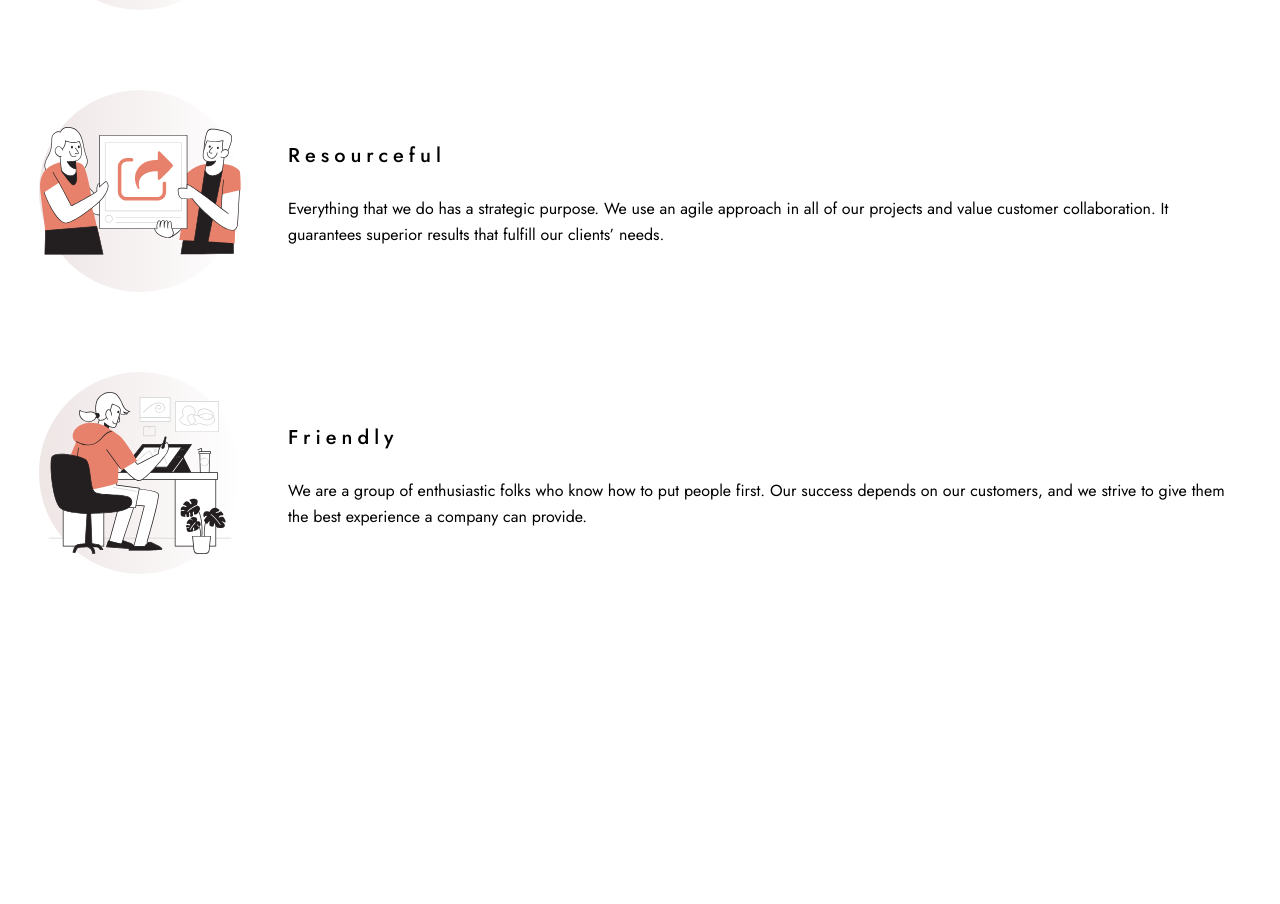
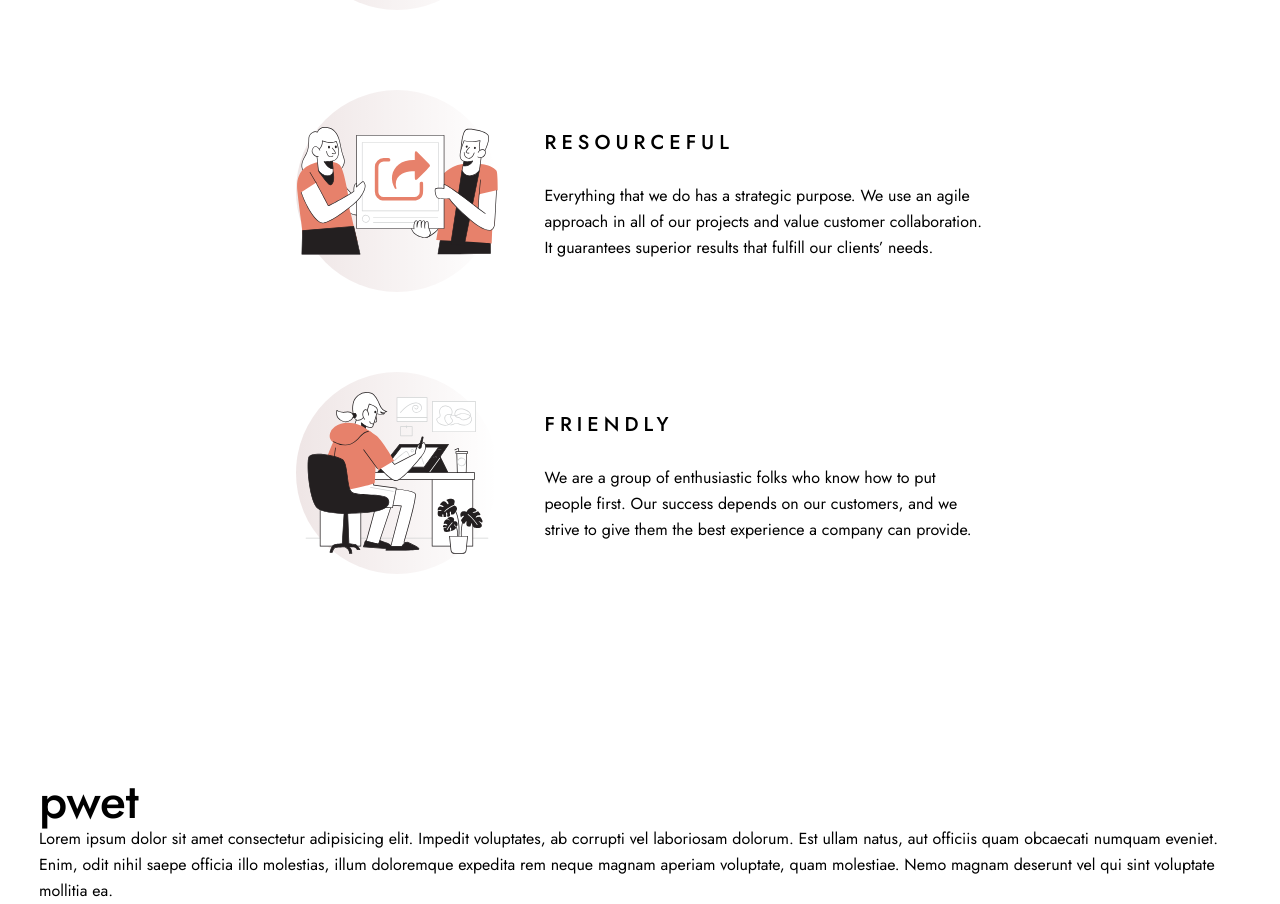
Before and after one commit to pierrolabo/designomultipagewebsite, a React (Create React App) app: page / in a window 1280 px wide. Shown: the part 2080-2984 px from the top of the page. Before the commit the page ends 2738 px from the top, so only its background shows below. Built offline with nearby package versions, Linux system fonts and the light colour scheme.

Commit message:
home quality done for all devices

```diff
--- a/src/App.js
+++ b/src/App.js
@@ -35,6 +35,10 @@ function App() {
         strive to give them the best experience a company can provide."
         image={IllustrationResourceful} />
      </section>
+     <section>
+       <h1>pwet</h1>
+       <p>Lorem ipsum dolor sit amet consectetur adipisicing elit. Impedit voluptates, ab corrupti vel laboriosam dolorum. Est ullam natus, aut officiis quam obcaecati numquam eveniet. Enim, odit nihil saepe officia illo molestias, illum doloremque expedita rem neque magnam aperiam voluptate, quam molestiae. Nemo magnam deserunt vel qui sint voluptate mollitia ea.</p>
+     </section>
      </main>
     </div>
   );
--- a/src/Home.scss
+++ b/src/Home.scss
@@ -6,6 +6,13 @@
     padding: 0 24px;
     @media(min-width: $breakpoint-tablet) {
         padding: 0 0;
+        max-width: 689px;
+
+    }
+    @media(min-width: $breakpoint-desktop) {
+        flex-direction: row;
+        height: 412px;
+        max-width: 1111px;
     }
 
 }
--- a/src/components/Quality/Quality.scss
+++ b/src/components/Quality/Quality.scss
@@ -10,6 +10,13 @@
     @media(min-width: $breakpoint-tablet) {
         flex-direction: row;
         height: 202px;
+    }
+    @media(min-width: $breakpoint-desktop) {
+        flex-direction: column;
+        height: 202px;
+        &:not(:first-child) {
+            margin-left: 30px;
+        }
     }
     &--image {
         background-image: url('../../assets/shared/desktop/bg-pattern-small-circle.svg');
@@ -24,14 +31,26 @@
             align-items: flex-start;
             padding-left: 47px;
         }
+        @media(min-width: $breakpoint-desktop) {
+            align-items: center;
+            padding-left: 0;
+        }
         &--title {
+            text-transform: uppercase;
             @media(min-width: $breakpoint-tablet) {
                 padding: 0 0;
                 padding-bottom: 27px;
             }
+            @media(min-width: $breakpoint-desktop) {
+                padding: 49px 0;
+            }
         }
         &--description {
             font-style: normal;
+            @media(min-width: $breakpoint-desktop) {
+                width: 350px;
+                text-align: center;
+            }
         }
     }
 }
```
